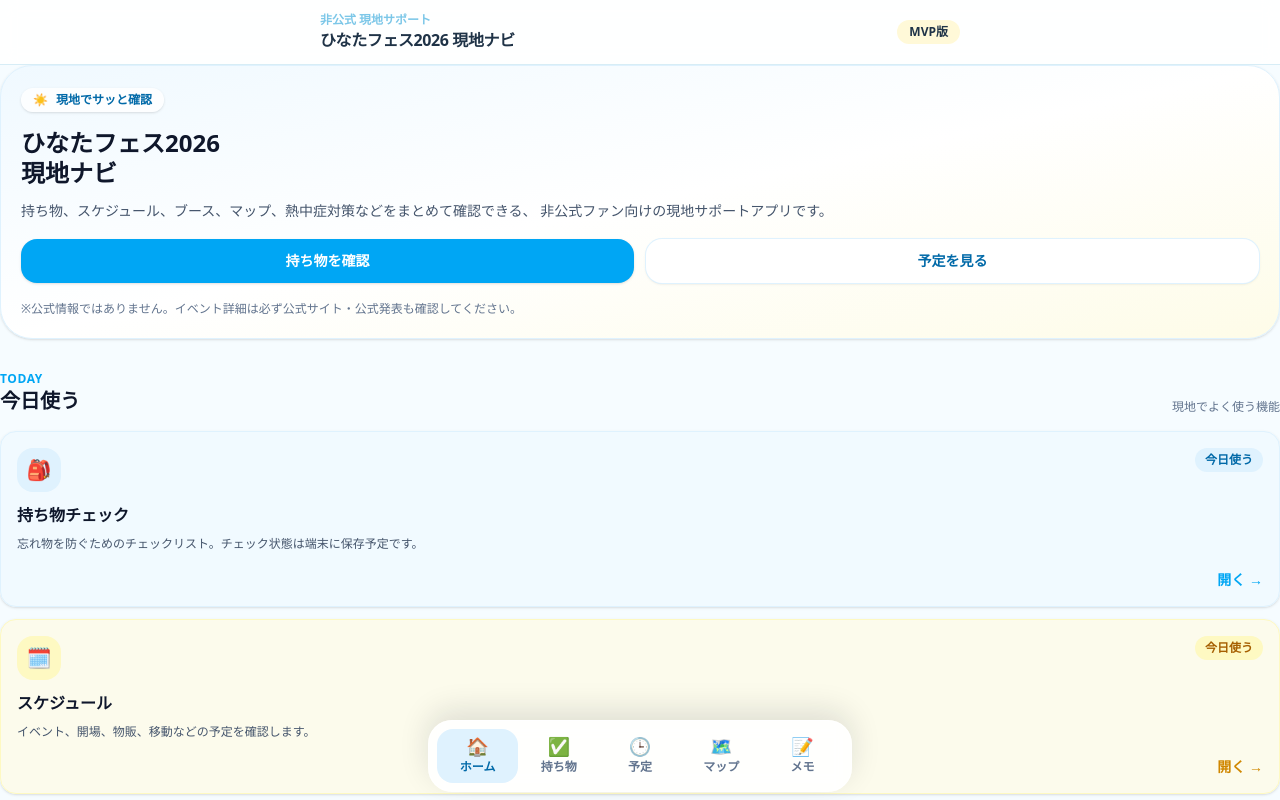
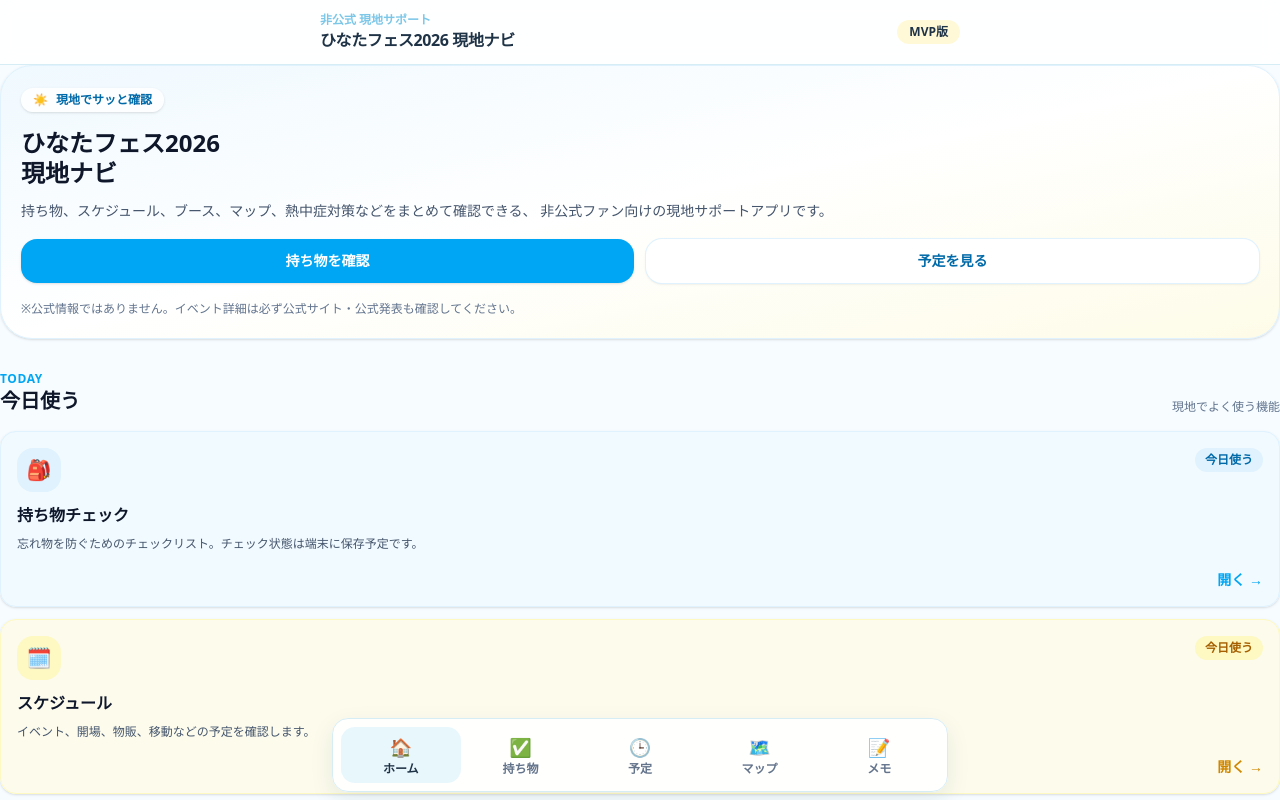
Before and after one commit to masashikuwahara/hinatafes-navi, a Nuxt app: page / in a window 1280 px wide. Shown: the top 800 px of the page. Built offline with nearby package versions, Linux system fonts and the light colour scheme.

Commit message:
ボトム

```diff
--- a/app/components/BottomNav.vue
+++ b/app/components/BottomNav.vue
@@ -45,21 +45,31 @@ const isActive = (to: string) => {
 </script>
 
 <template>
-  <nav class="fixed inset-x-0 bottom-0 z-50 mx-auto max-w-md px-3 pb-[calc(env(safe-area-inset-bottom)+0.5rem)]">
-    <div class="grid grid-cols-5 rounded-3xl border border-white/80 bg-white/90 p-2 shadow-[0_-10px_30px_rgba(15,23,42,0.12)] backdrop-blur">
+  <nav
+    class="fixed inset-x-0 bottom-0 z-50 mx-auto max-w-screen-sm px-3 pb-[calc(env(safe-area-inset-bottom)+0.5rem)]"
+    aria-label="下部ナビゲーション"
+  >
+    <div
+      class="grid grid-cols-5 rounded-card border border-hinata-border bg-white/95 p-2 shadow-card backdrop-blur"
+    >
       <NuxtLink
         v-for="item in navItems"
         :key="item.to"
         :to="item.to"
-        class="flex flex-col items-center justify-center gap-1 rounded-2xl px-2 py-2 text-xs font-bold transition"
+        class="flex min-h-14 flex-col items-center justify-center gap-1 rounded-button px-1.5 py-2 text-xs font-bold transition active:scale-[0.97]"
         :class="isActive(item.to)
-          ? 'bg-sky-100 text-sky-700'
-          : 'text-slate-500 hover:bg-slate-50 hover:text-slate-800'"
+          ? 'bg-hinata-sky-soft text-hinata-navy'
+          : 'text-hinata-muted hover:bg-hinata-sky-pale hover:text-hinata-navy'"
+        :aria-current="isActive(item.to) ? 'page' : undefined"
       >
-        <span class="text-lg leading-none">
+        <span
+          class="flex h-6 items-center justify-center text-lg leading-none"
+          aria-hidden="true"
+        >
           {{ item.icon }}
         </span>
-        <span>
+
+        <span class="leading-none">
           {{ item.label }}
         </span>
       </NuxtLink>
```
